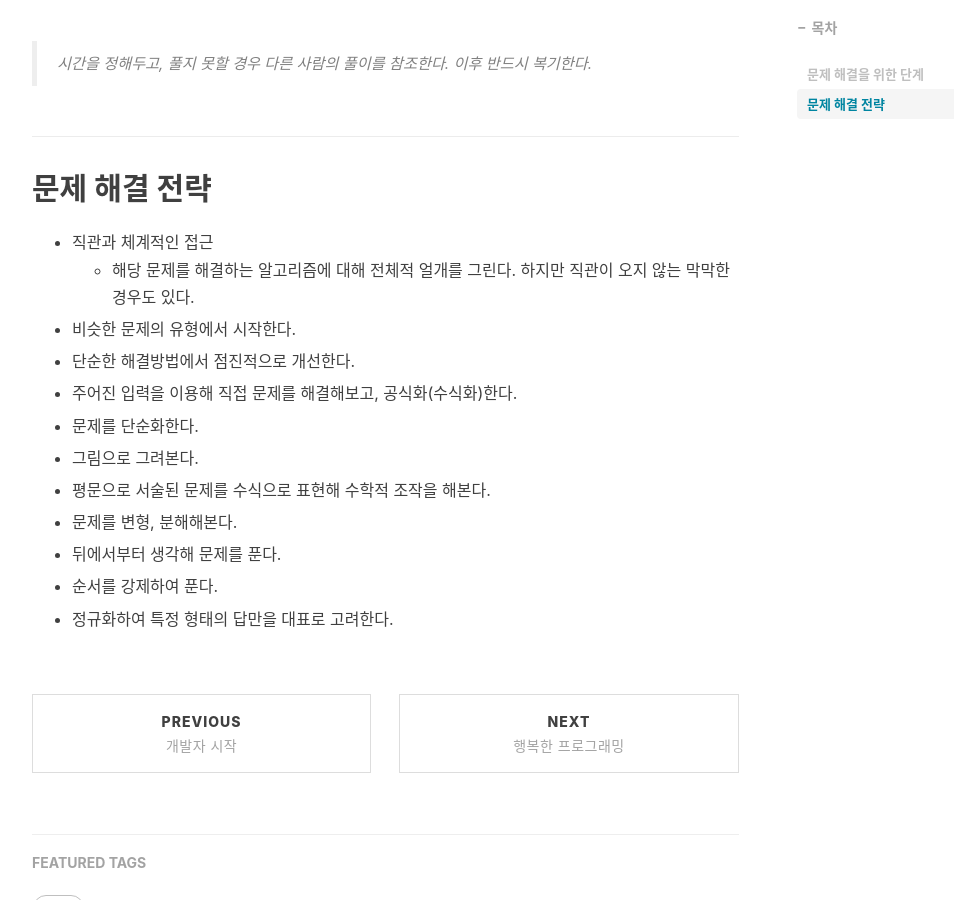
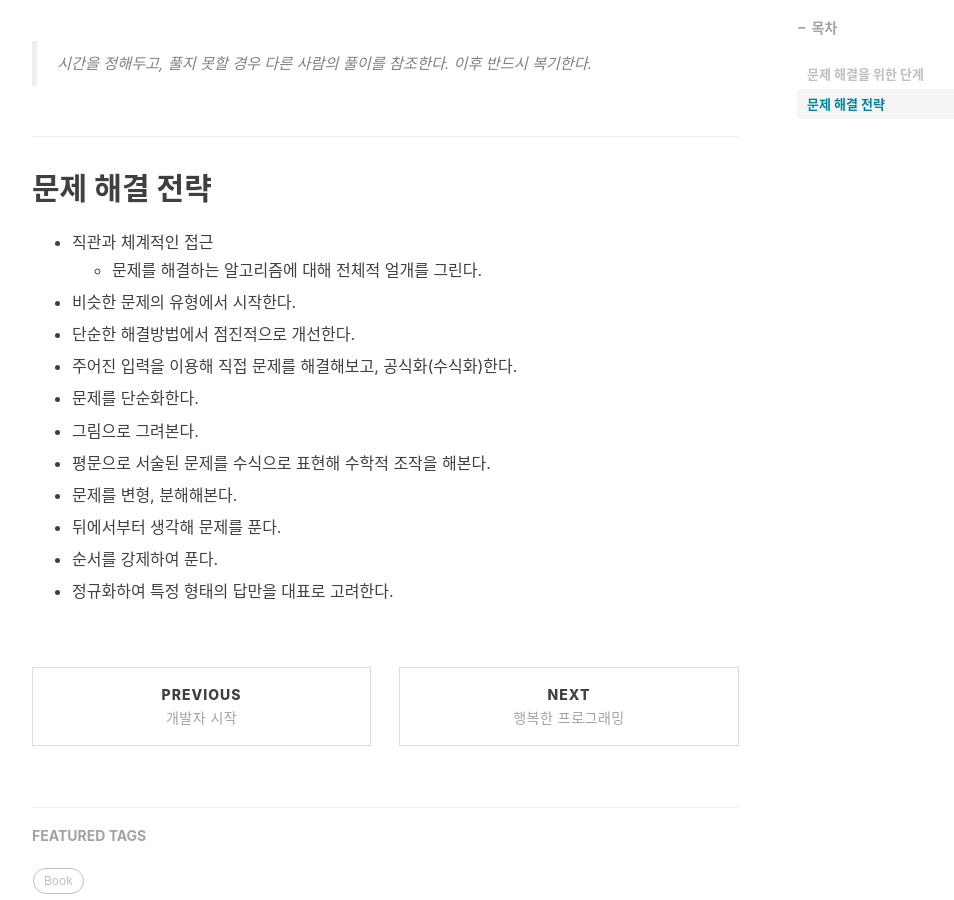
Before and after one commit to Heewookji/te, a Jekyll site: the page built from _posts/problemSolve/2019-09-27-문제해결단계.md, in a window 1280 px wide and 900 px high, scrolled down 799 px. Shown: the whole window, without its empty margins (233-1187 px from the left). Built offline with Jekyll 4.4.1, drawn with Linux system fonts in a browser that asks for light colours; nearby versions of some CDN libraries; comment, search, counter and statistics services are not loaded.

Commit message:
problemsolve

```diff
--- a/_posts/problemSolve/2019-09-27-문제해결단계.md
+++ b/_posts/problemSolve/2019-09-27-문제해결단계.md
@@ -33,7 +33,7 @@ header-style: text
 ## 문제 해결 전략
 
 - 직관과 체계적인 접근
-  - 해당 문제를 해결하는 알고리즘에 대해 전체적 얼개를 그린다. 하지만 직관이 오지 않는 막막한 경우도 있다.
+  - 문제를 해결하는 알고리즘에 대해 전체적 얼개를 그린다.
 
 - 비슷한 문제의 유형에서 시작한다.
 
```
